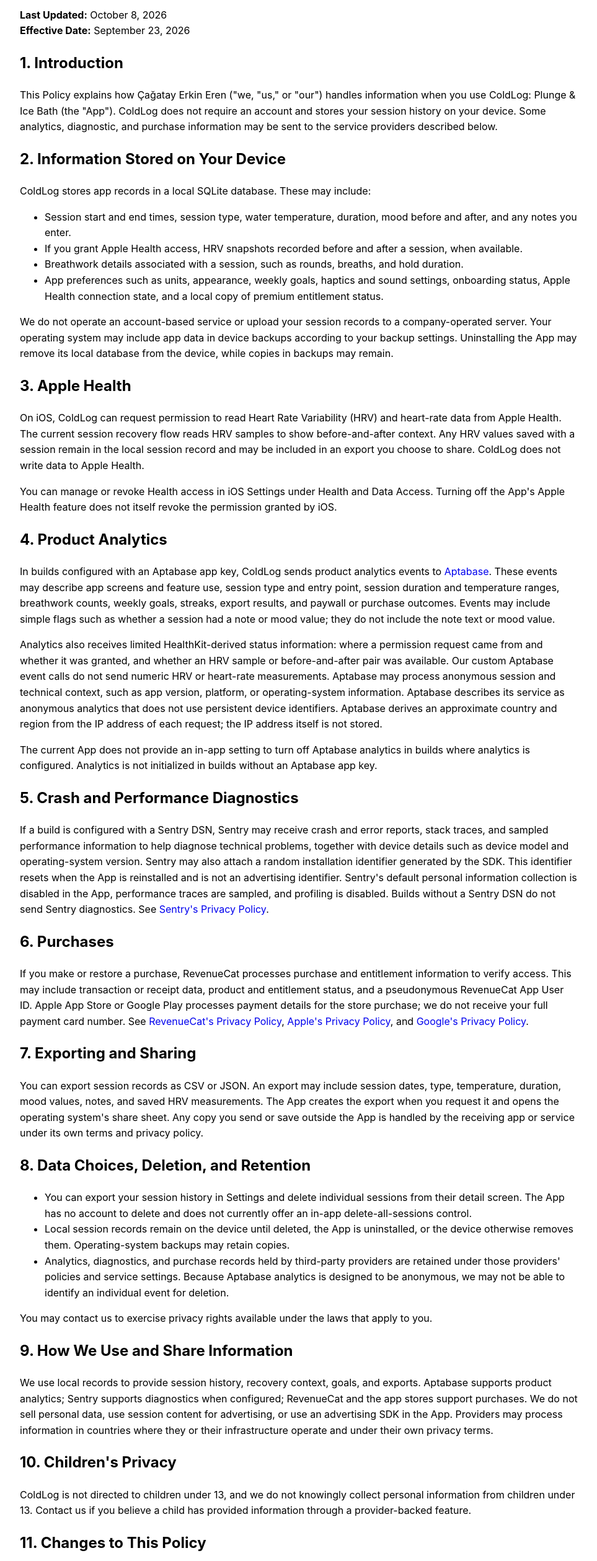
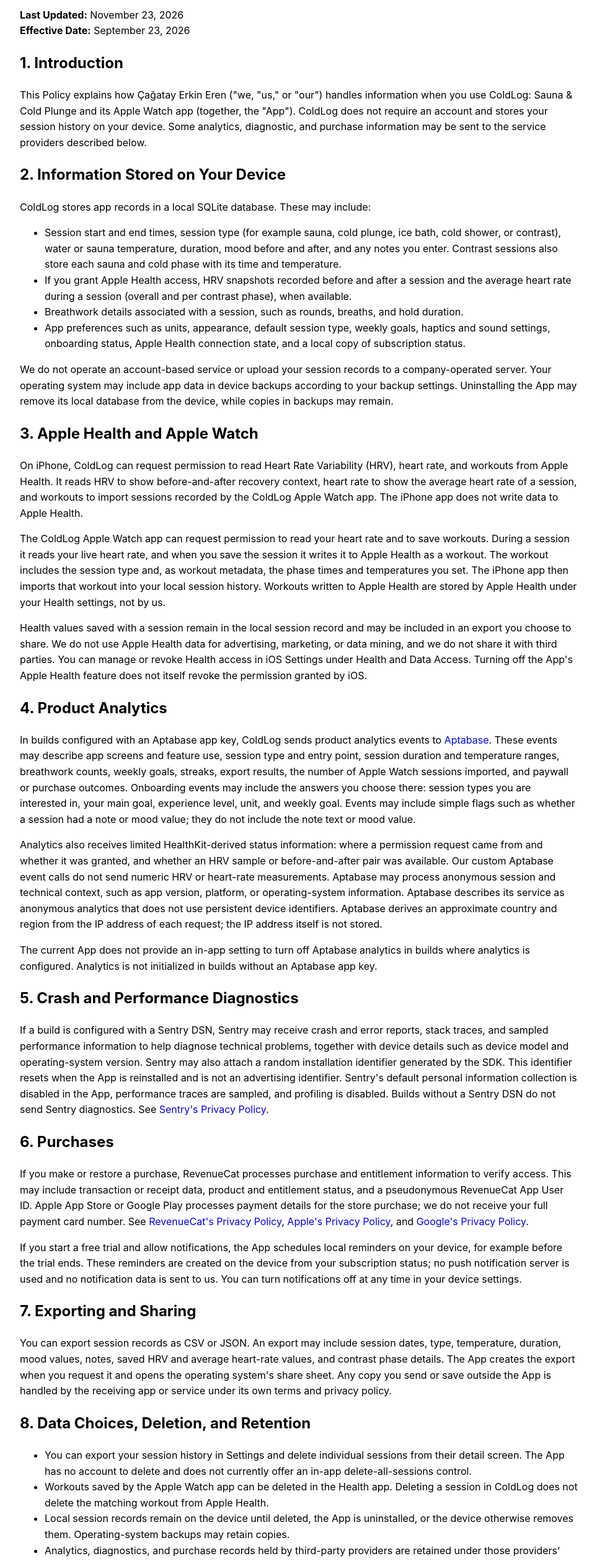
Before and after one commit to asugan/petopia-legal, a plain HTML site: page privacy-coldlog.html in a window 1280 px wide. Shown: the part 191-2710 px from the top of the page at 62% size, without its empty margins (158-1121 px from the left). Drawn offline with Linux system fonts and the light colour scheme.

Commit message:
Update ColdLog privacy policy and terms for version 1.0.2
Privacy policy:
- Rename the app to "ColdLog: Sauna & Cold Plunge" and cover the Apple
  Watch app.
- Replace "does not write data to Apple Health": the iPhone app reads
  HRV, heart rate and workouts; the Watch app reads live heart rate and
  saves sessions as workouts with type, phase times and temperatures.
- List the newly stored data (sauna/contrast sessions, average heart
  rate, contrast phases, default session type) and export fields.
- Document onboarding answers and Watch import counts in analytics,
  local trial reminder notifications, and that deleting a session in
  ColdLog does not remove the Health workout.

Terms:
- Cover sauna, contrast and Apple Watch features and add heat and
  contrast-therapy safety risks.
- Make the purchase section plan-agnostic (subscription required,
  plans/trials shown before purchase and may vary) instead of listing
  monthly/annual/lifetime, so it fits the hard paywall and A/B tests;
  earlier purchases keep their access.

```diff
--- a/privacy-coldlog.html
+++ b/privacy-coldlog.html
@@ -30,17 +30,17 @@
     </header>
     <hr />
 
-    <h1>Privacy Policy - ColdLog: Plunge &amp; Ice Bath</h1>
+    <h1>Privacy Policy - ColdLog: Sauna &amp; Cold Plunge</h1>
     <p>
-      <strong>Last Updated:</strong> October 8, 2026<br />
+      <strong>Last Updated:</strong> November 23, 2026<br />
       <strong>Effective Date:</strong> September 23, 2026
     </p>
 
     <h2>1. Introduction</h2>
     <p>
       This Policy explains how Çağatay Erkin Eren ("we,
-      "us," or "our") handles information when you use ColdLog: Plunge &amp; Ice
-      Bath (the "App"). ColdLog does not require an account and stores your
+      "us," or "our") handles information when you use ColdLog: Sauna &amp; Cold
+      Plunge and its Apple Watch app (together, the "App"). ColdLog does not require an account and stores your
       session history on your device. Some analytics, diagnostic, and purchase
       information may be sent to the service providers described below.
     </p>
@@ -51,21 +51,25 @@
     </p>
     <ul>
       <li>
-        Session start and end times, session type, water temperature, duration,
-        mood before and after, and any notes you enter.
+        Session start and end times, session type (for example sauna, cold
+        plunge, ice bath, cold shower, or contrast), water or sauna temperature,
+        duration, mood before and after, and any notes you enter. Contrast
+        sessions also store each sauna and cold phase with its time and
+        temperature.
       </li>
       <li>
         If you grant Apple Health access, HRV snapshots recorded before and after
-        a session, when available.
+        a session and the average heart rate during a session (overall and per
+        contrast phase), when available.
       </li>
       <li>
         Breathwork details associated with a session, such as rounds, breaths,
         and hold duration.
       </li>
       <li>
-        App preferences such as units, appearance, weekly goals, haptics and
-        sound settings, onboarding status, Apple Health connection state, and a
-        local copy of premium entitlement status.
+        App preferences such as units, appearance, default session type, weekly
+        goals, haptics and sound settings, onboarding status, Apple Health
+        connection state, and a local copy of subscription status.
       </li>
     </ul>
     <p>
@@ -76,19 +80,30 @@
       remain.
     </p>
 
-    <h2>3. Apple Health</h2>
+    <h2>3. Apple Health and Apple Watch</h2>
     <p>
-      On iOS, ColdLog can request permission to read Heart Rate Variability
-      (HRV) and heart-rate data from Apple Health. The current session recovery
-      flow reads HRV samples to show before-and-after context. Any HRV values
-      saved with a session remain in the local session record and may be
-      included in an export you choose to share. ColdLog does not write data to
-      Apple Health.
+      On iPhone, ColdLog can request permission to read Heart Rate Variability
+      (HRV), heart rate, and workouts from Apple Health. It reads HRV to show
+      before-and-after recovery context, heart rate to show the average heart
+      rate of a session, and workouts to import sessions recorded by the ColdLog
+      Apple Watch app. The iPhone app does not write data to Apple Health.
     </p>
     <p>
-      You can manage or revoke Health access in iOS Settings under Health and
-      Data Access. Turning off the App's Apple Health feature does not itself
-      revoke the permission granted by iOS.
+      The ColdLog Apple Watch app can request permission to read your heart rate
+      and to save workouts. During a session it reads your live heart rate, and
+      when you save the session it writes it to Apple Health as a workout. The
+      workout includes the session type and, as workout metadata, the phase
+      times and temperatures you set. The iPhone app then imports that workout
+      into your local session history. Workouts written to Apple Health are
+      stored by Apple Health under your Health settings, not by us.
+    </p>
+    <p>
+      Health values saved with a session remain in the local session record and
+      may be included in an export you choose to share. We do not use Apple
+      Health data for advertising, marketing, or data mining, and we do not
+      share it with third parties. You can manage or revoke Health access in iOS
+      Settings under Health and Data Access. Turning off the App's Apple Health
+      feature does not itself revoke the permission granted by iOS.
     </p>
 
     <h2>4. Product Analytics</h2>
@@ -97,7 +112,10 @@
       analytics events to <a href="https://aptabase.com/">Aptabase</a>. These
       events may describe app screens and feature use, session type and entry
       point, session duration and temperature ranges, breathwork counts, weekly
-      goals, streaks, export results, and paywall or purchase outcomes. Events
+      goals, streaks, export results, the number of Apple Watch sessions
+      imported, and paywall or purchase outcomes. Onboarding events may include
+      the answers you choose there: session types you are interested in, your
+      main goal, experience level, unit, and weekly goal. Events
       may include simple flags such as whether a session had a note or mood
       value; they do not include the note text or mood value.
     </p>
@@ -142,12 +160,19 @@
       <a href="https://www.apple.com/legal/privacy/">Apple's Privacy Policy</a>,
       and <a href="https://policies.google.com/privacy">Google's Privacy Policy</a>.
     </p>
+    <p>
+      If you start a free trial and allow notifications, the App schedules local
+      reminders on your device, for example before the trial ends. These
+      reminders are created on the device from your subscription status; no
+      push notification server is used and no notification data is sent to us.
+      You can turn notifications off at any time in your device settings.
+    </p>
 
     <h2>7. Exporting and Sharing</h2>
     <p>
       You can export session records as CSV or JSON. An export may include
-      session dates, type, temperature, duration, mood values, notes, and saved
-      HRV measurements. The App creates the export when you request it and opens
+      session dates, type, temperature, duration, mood values, notes, saved HRV
+      and average heart-rate values, and contrast phase details. The App creates the export when you request it and opens
       the operating system's share sheet. Any copy you send or save outside the
       App is handled by the receiving app or service under its own terms and
       privacy policy.
@@ -159,6 +184,11 @@
         You can export your session history in Settings and delete individual
         sessions from their detail screen. The App has no account to delete and
         does not currently offer an in-app delete-all-sessions control.
+      </li>
+      <li>
+        Workouts saved by the Apple Watch app can be deleted in the Health app.
+        Deleting a session in ColdLog does not delete the matching workout from
+        Apple Health.
       </li>
       <li>
         Local session records remain on the device until deleted, the App is
```
Also changed, not shown: terms-coldlog.html (+40 -28 lines).
